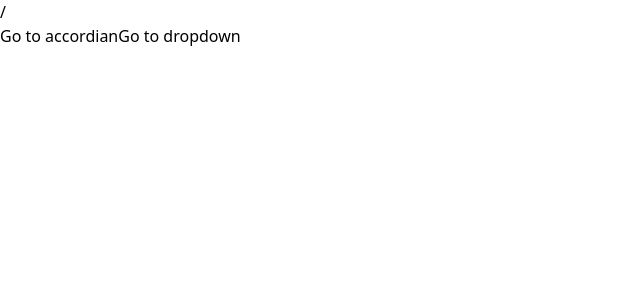
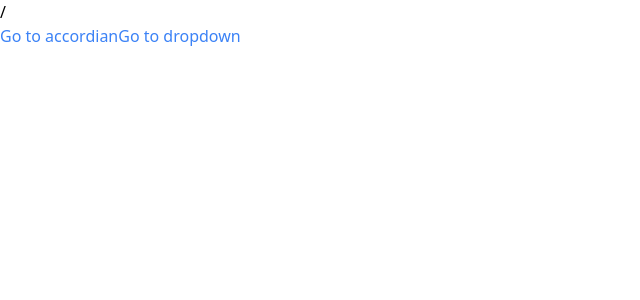
Before and after one commit to AnmolTutejaGitHub/learning-react, a React (Create React App) app in the folder comps/: page / in a window 1280 px wide. Shown: the top 300 px of the page, without its empty margins (0-640 px from the left). Built offline with nearby package versions, Linux system fonts and the light colour scheme.

Commit message:
custom hooks

```diff
--- a/comps/src/Components/Link.js
+++ b/comps/src/Components/Link.js
@@ -1,8 +1,15 @@
-import { useContext } from "react";
-import NavigationContext from "../Context/navigation";
+import classNames from 'classnames';
+// import { useContext } from "react";
+// import NavigationContext from "../Context/navigation";
+import useNavigation from '../hooks/use-navigation';
 
 function Link({ to, children }) {
-    const { navigate } = useContext(NavigationContext);
+    //const { navigate } = useContext(NavigationContext);
+    const { navigate } = useNavigation();
+
+    const classes = classNames('text-blue-500');
+
+
     const handleClick = (event) => {
         if (event.metaKey || event.ctrlKey) return; //command(meta) for mac and ctrl for windowns is pressed while link is clicked it will open in new tab
 
@@ -10,6 +17,6 @@ function Link({ to, children }) {
         navigate(to);
     };
 
-    return <a href={to} onClick={handleClick}>{children}</a>
+    return <a className={classes} href={to} onClick={handleClick}>{children}</a>
 }
 export default Link;
--- a/comps/src/Components/Route.js
+++ b/comps/src/Components/Route.js
@@ -1,8 +1,11 @@
-import { useContext } from "react";
-import NavigationContext from "../Context/navigation";
+// import { useContext } from "react";
+// import NavigationContext from "../Context/navigation";
+import useNavigation from "../hooks/use-navigation";
+
 
 function Route({ path, children }) {
-    const { currentPath } = useContext(NavigationContext);
+    // const { currentPath } = useContext(NavigationContext);
+    const { currentPath } = useNavigation();
 
     if (path == currentPath) {
         return children;
--- /dev/null
+++ b/comps/src/hooks/use-navigation.js
@@ -0,0 +1,7 @@
+import { useContext } from "react";
+import NavigationContext from "../Context/navigation";
+
+function useNavigation() {
+    return useContext(NavigationContext);
+}
+export default useNavigation;
```
